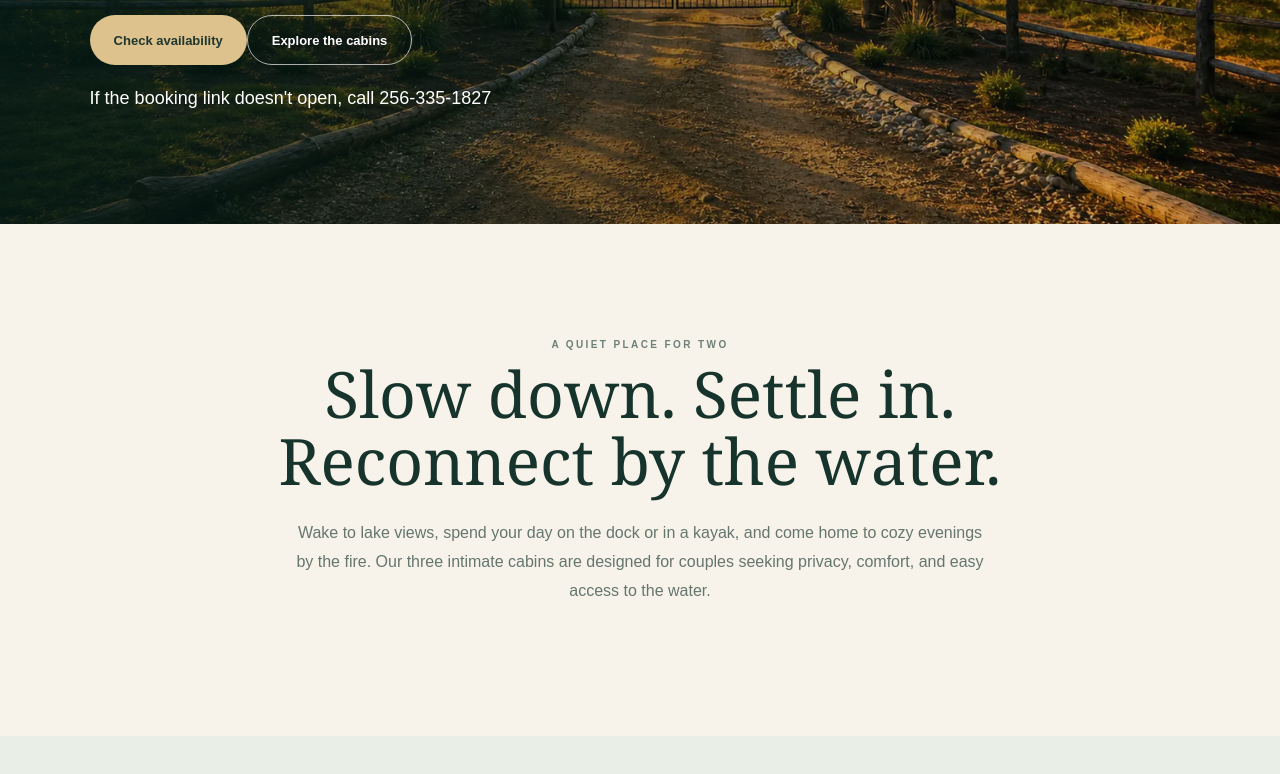
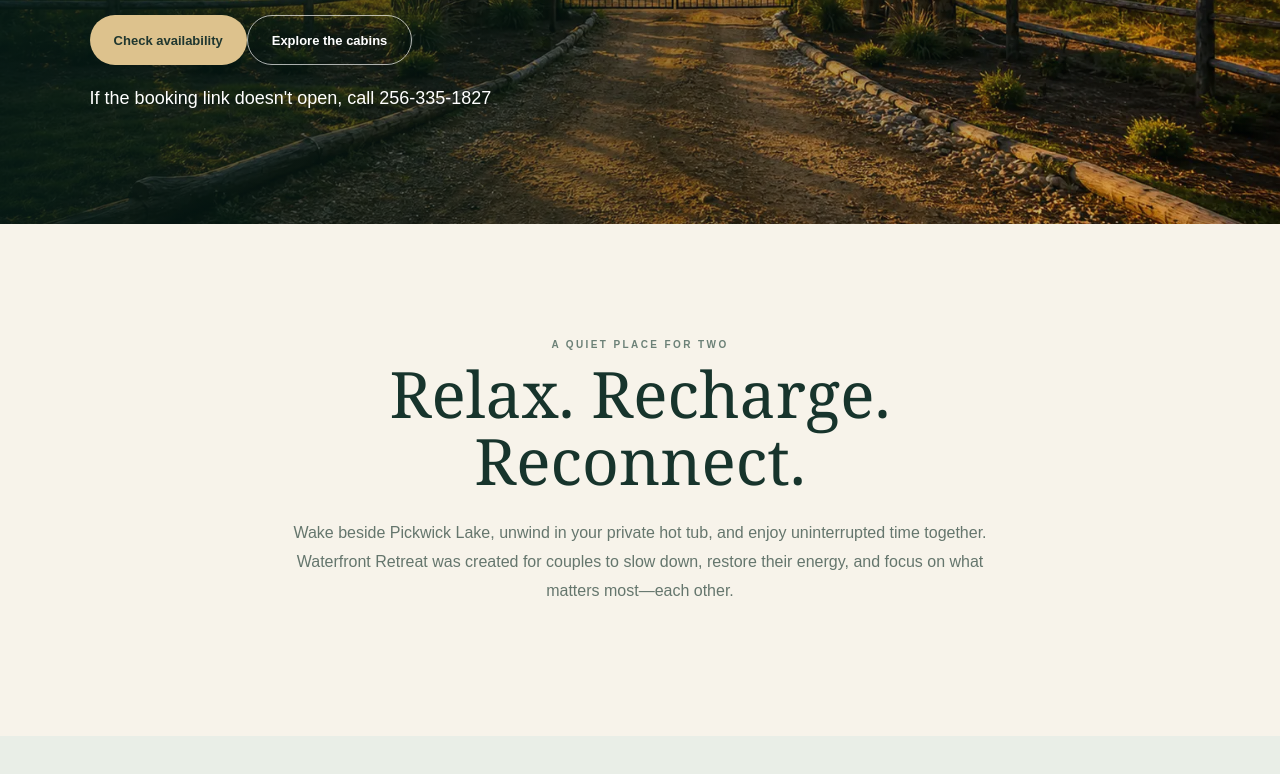
Before and after one commit to rebeccajacobs03-droid/waterfront-retreat, a website: page index.html in a window 1280 px wide. Shown: the part 512-1286 px from the top of the page. Drawn offline with Linux system fonts and the light colour scheme; files whose address does not match are found by name.

Commit message:
Update homepage retreat motto

```diff
--- a/index.html
+++ b/index.html
@@ -5,7 +5,7 @@
 <link rel="stylesheet" href="outdoor-gallery.css"></head><body><main>
 <header><a class="brand" href="./"><b>Waterfront Retreat</b><span>on Pickwick Lake</span></a><nav><a href="cabins.html">Cabins</a><a href="#about">About</a><a href="#contact">Contact</a><a class="nav-book" href="https://waterfront_retreat_direct_booking.guestybookings.com/en" target="_blank" rel="noopener">Book now</a></nav></header>
 <section class="hero"><img src="images/entrance.webp" alt="Entrance to Waterfront Retreat"><div class="overlay"></div><div class="hero-content"><p class="kicker light">Cherokee, Alabama · Adults only</p><h1>Your waterfront escape awaits.</h1><p class="hero-sub">Three private cabins made for romance, rest, and reconnection on beautiful Pickwick Lake.</p><div class="hero-actions"><a class="btn gold" href="https://waterfront_retreat_direct_booking.guestybookings.com/en" target="_blank" rel="noopener">Check availability</a><a class="btn clear" href="cabin.html?c=blue-heron">Explore the cabins</a></div><p class="hero-fallback">If the booking link doesn't open, call <a href="tel:+12563351827">256-335-1827</a></p></div></section>
-<section class="welcome" id="about"><p class="kicker">A quiet place for two</p><h2>Slow down. Settle in.<br>Reconnect by the water.</h2><p>Wake to lake views, spend your day on the dock or in a kayak, and come home to cozy evenings by the fire. Our three intimate cabins are designed for couples seeking privacy, comfort, and easy access to the water.</p></section>
+<section class="welcome" id="about"><p class="kicker">A quiet place for two</p><h2>Relax. Recharge.<br>Reconnect.</h2><p>Wake beside Pickwick Lake, unwind in your private hot tub, and enjoy uninterrupted time together. Waterfront Retreat was created for couples to slow down, restore their energy, and focus on what matters most—each other.</p></section>
 <section class="cabins"><div class="section-title"><div><p class="kicker">Three unique retreats</p><h2>Choose your cabin</h2></div><p>Each cabin welcomes two guests and gives you your own peaceful hideaway on Pickwick Lake.</p></div><div id="home-cabins" class="grid"></div></section>
 <section class="lake"><div class="lake-photo"><img src="images/firepit.webp" alt="Fire pit beside Pickwick Lake"></div><div class="lake-copy"><p class="kicker light">Life is better at the lake</p><h2>Morning light. Quiet evenings.</h2><p>From sunrise paddles to fireside conversations, the lake sets the rhythm for a relaxed and restorative stay.</p></div></section>
 <section class="lake-life"><div class="lake-life-heading"><div><p class="kicker">Beyond your cabin</p><h2>Life at the lake</h2></div><p>Discover wildlife, sunsets, and the peaceful shores that make this a special place to recharge.</p></div><div id="lake-gallery" class="lake-life-grid"></div></section>
```
